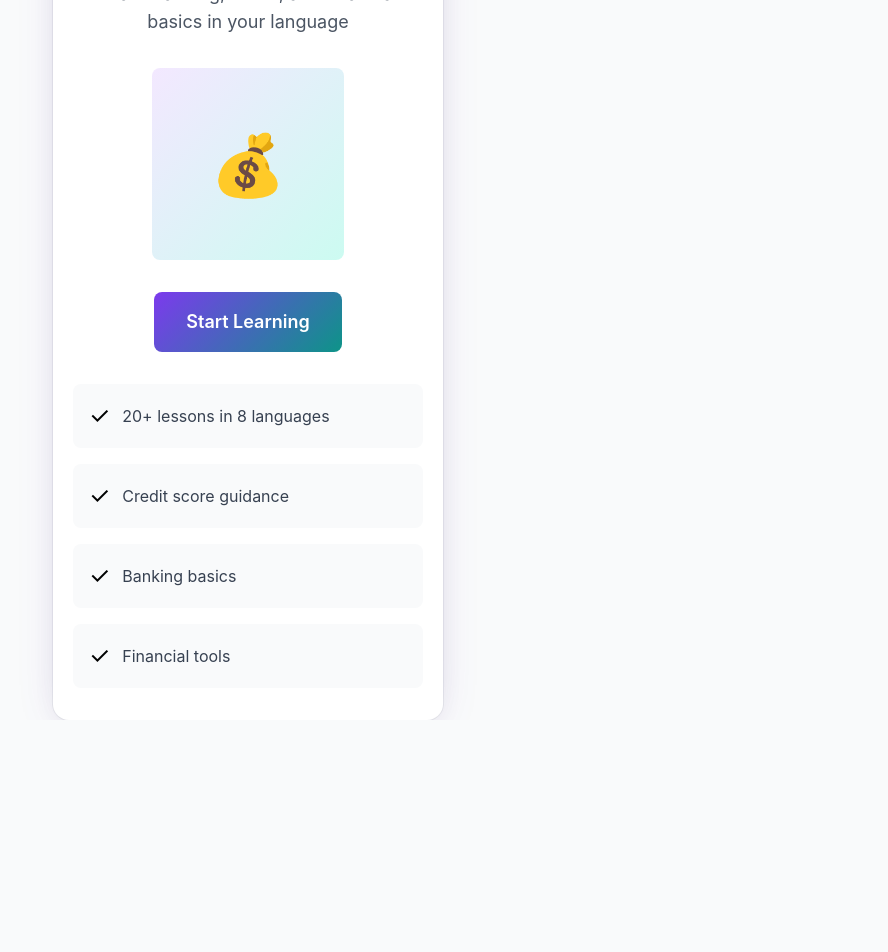
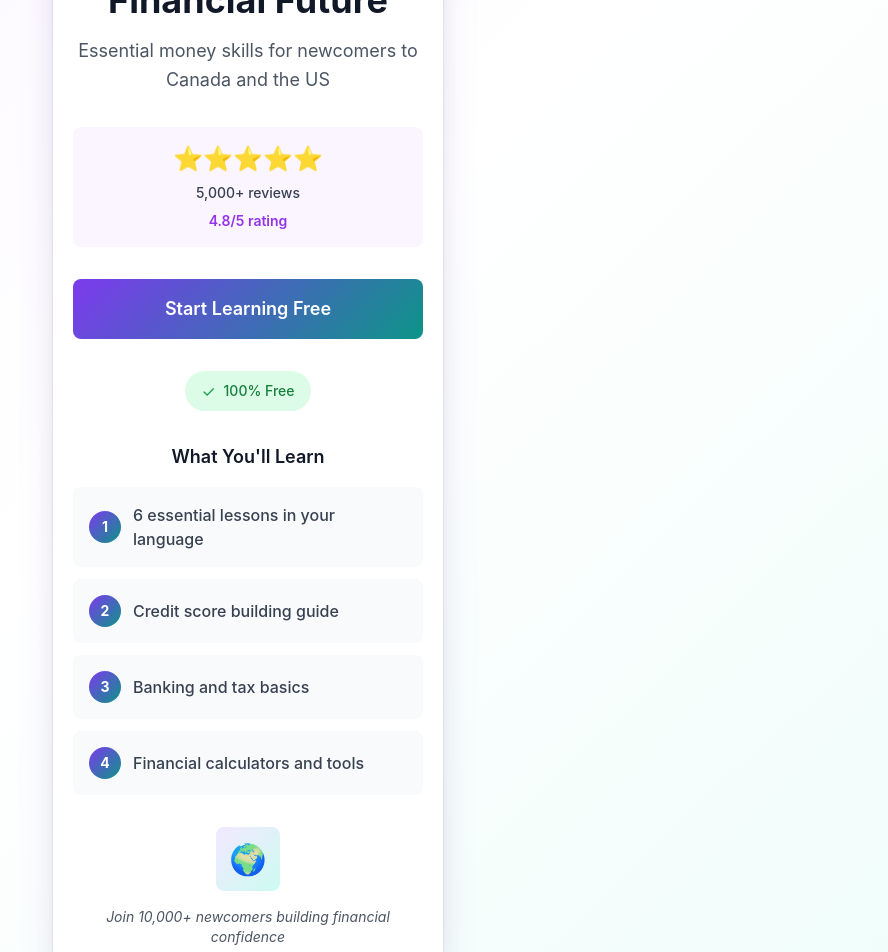
Before and after one commit to blueecho249-coder/immigrant-finance-app, a React (Vite) app: page / in a window 1280 px wide. Shown: the part 260-1212 px from the top of the page, without its empty margins (392-1280 px from the left). Before the commit the page ends 980 px from the top, so only its background shows below. Built offline with nearby package versions, Linux system fonts and the light colour scheme.

Commit message:
redesign landing page for better engagement

```diff
--- a/src/pages/LandingPage.jsx
+++ b/src/pages/LandingPage.jsx
@@ -4,44 +4,50 @@ import LanguageSelector from '../components/LanguageSelector.jsx'
 export default function LandingPage({ language, onLanguageChange }) {
   const content = {
     en: {
-      title: "Understand money in your new country",
-      subtitle: "Learn banking, credit, and financial basics in your language",
-      cta: "Start Learning",
+      title: "Master Your Financial Future",
+      subtitle: "Essential money skills for newcomers to Canada and the US",
+      cta: "Start Learning Free",
       features: [
-        "20+ lessons in 8 languages",
-        "Credit score guidance",
-        "Banking basics",
-        "Financial tools"
-      ]
+        "6 essential lessons in your language",
+        "Credit score building guide",
+        "Banking and tax basics",
+        "Financial calculators and tools"
+      ],
+      trust: "Join 10,000+ newcomers building financial confidence",
+      social: ["⭐⭐⭐⭐⭐", "5,000+ reviews", "4.8/5 rating"]
     },
     es: {
-      title: "Entiende el dinero en tu nuevo país",
-      subtitle: "Aprende banca, crédito y conceptos financieros básicos en tu idioma",
-      cta: "Comenzar a aprender",
+      title: "Domina Tu Futuro Financiero",
+      subtitle: "Habilidades esenciales de dinero para recién llegados a Canadá y EE. UU.",
+      cta: "Comenzar Aprender Gratis",
       features: [
-        "20+ lecciones en 8 idiomas",
-        "Guía de puntuación de crédito",
-        "Conceptos bancarios básicos",
-        "Herramientas financieras"
-      ]
+        "6 lecciones esenciales en tu idioma",
+        "Guía para construir crédito",
+        "Conceptos bancarios y fiscales básicos",
+        "Calculadoras y herramientas financieras"
+      ],
+      trust: "Únete a más de 10,000 recién llegados construyendo confianza financiera",
+      social: ["⭐⭐⭐⭐⭐", "5,000+ reseñas", "4.8/5 calificación"]
     },
     hi: {
-      title: "अपने नए देश में पैसे समझें",
-      subtitle: "अपनी भाषा में बैंकिंग, क्रेडिट और वित्तीय बुनियादी बातें सीखें",
-      cta: "सीखना शुरू करें",
+      title: "अपने वित्तीय भविष्य पर मास्टर करें",
+      subtitle: "कनाडा और यूएस में नए आने वालों के लिए आवश्यक धन कौशल",
+      cta: "मुफ्त में सीखना शुरू करें",
       features: [
-        "8 भाषाओं में 20+ पाठ",
-        "क्रेडिट स्कोर मार्गदर्शन",
-        "बैंकिंग बुनियादी बातें",
-        "वित्तीय उपकरण"
-      ]
+        "अपनी भाषा में 6 आवश्यक पाठ",
+        "क्रेडिट स्कोर बनाने की गाइड",
+        "बैंकिंग और टैक्स की बुनियादी बातें",
+        "वित्तीय कैलकुलेटर और उपकरण"
+      ],
+      trust: "10,000+ नए आने वालों के साथ वित्तीय आत्मविश्वास बनाने में शामिल हों",
+      social: ["⭐⭐⭐⭐⭐", "5,000+ समीक्षाएं", "4.8/5 रेटिंग"]
     }
   }
 
   const t = content[language] || content.en
 
   return (
-    <div className="min-h-screen bg-gray-50">
+    <div className="min-h-screen bg-gradient-to-br from-purple-50 via-white to-teal-50">
       <div className="mx-auto max-w-phone px-4 sm:px-5">
         <div className="relative flex min-h-dvh flex-col overflow-hidden bg-white shadow-phone sm:min-h-[min(100dvh,920px)] sm:rounded-2xl sm:shadow-phone-sm">
           <div className="sticky top-0 z-40">
@@ -53,35 +59,75 @@ export default function LandingPage({ language, onLanguageChange }) {
             </div>
           </div>
 
-          <main className="flex-1 overflow-y-auto px-4 py-8 sm:px-5">
+          <main className="flex-1 overflow-y-auto">
+            <div className="px-4 py-8 sm:px-5">
+              {/* Hero Section */}
               <div className="text-center">
-              <h1 className="mb-4 text-3xl font-bold text-gray-900 sm:text-4xl">
+                <div className="mb-6">
+                  <div className="mx-auto h-20 w-20 rounded-full gradient-header flex items-center justify-center mb-4">
+                    <span className="text-4xl">💰</span>
+                  </div>
+                  <h1 className="mb-4 text-3xl font-bold text-gray-900 sm:text-4xl leading-tight">
                     {t.title}
                   </h1>
-              <p className="mb-8 text-lg text-gray-600">
+                  <p className="mb-8 text-lg text-gray-600 leading-relaxed">
                     {t.subtitle}
                   </p>
+                </div>
 
-              <div className="mb-8">
-                <div className="mx-auto h-48 w-48 rounded-lg bg-gradient-to-br from-purple-100 to-teal-100 flex items-center justify-center">
-                  <span className="text-6xl">💰</span>
+                {/* Social Proof */}
+                <div className="mb-8 rounded-lg bg-purple-50 p-4">
+                  <div className="flex flex-col items-center gap-2">
+                    <div className="text-2xl">{t.social[0]}</div>
+                    <div className="text-sm font-medium text-gray-700">{t.social[1]}</div>
+                    <div className="text-sm text-purple-600 font-semibold">{t.social[2]}</div>
                   </div>
                 </div>
 
+                {/* Main CTA */}
                 <Link
                   to="/learn"
-                className="mb-8 inline-block rounded-lg gradient-header px-8 py-4 text-lg font-semibold text-white transition-transform hover:scale-105"
+                  className="mb-8 inline-block w-full rounded-lg gradient-header px-8 py-4 text-lg font-semibold text-white transition-all hover:scale-105 hover:shadow-lg"
                 >
                   {t.cta}
                 </Link>
 
-              <div className="grid gap-4 text-left">
+                {/* Trust Badge */}
+                <div className="mb-8 text-center">
+                  <div className="inline-flex items-center gap-2 rounded-full bg-green-100 px-4 py-2">
+                    <span className="text-green-600">✓</span>
+                    <span className="text-sm font-medium text-green-700">100% Free</span>
+                  </div>
+                </div>
+              </div>
+
+              {/* Features Grid */}
+              <div className="mb-8">
+                <h2 className="mb-4 text-center text-lg font-semibold text-gray-900">
+                  What You'll Learn
+                </h2>
+                <div className="grid gap-3">
                   {t.features.map((feature, index) => (
-                  <div key={index} className="flex items-center gap-3 rounded-lg bg-gray-50 p-4">
-                    <span className="text-2xl">✓</span>
-                    <span className="text-gray-700">{feature}</span>
+                    <div key={index} className="flex items-center gap-3 rounded-lg bg-gray-50 p-4 hover:bg-gray-100 transition-colors">
+                      <div className="flex-shrink-0 h-8 w-8 rounded-full gradient-header flex items-center justify-center">
+                        <span className="text-white text-sm font-bold">{index + 1}</span>
+                      </div>
+                      <span className="text-gray-700 font-medium">{feature}</span>
                     </div>
                   ))}
+                </div>
+              </div>
+
+              {/* Community Trust */}
+              <div className="text-center">
+                <div className="mb-4">
+                  <div className="mx-auto h-16 w-16 rounded-lg bg-gradient-to-br from-purple-100 to-teal-100 flex items-center justify-center">
+                    <span className="text-3xl">🌍</span>
+                  </div>
+                </div>
+                <p className="text-sm text-gray-600 italic">
+                  {t.trust}
+                </p>
               </div>
             </div>
           </main>
```
Lines whose indentation alone changed are shown as unchanged.
